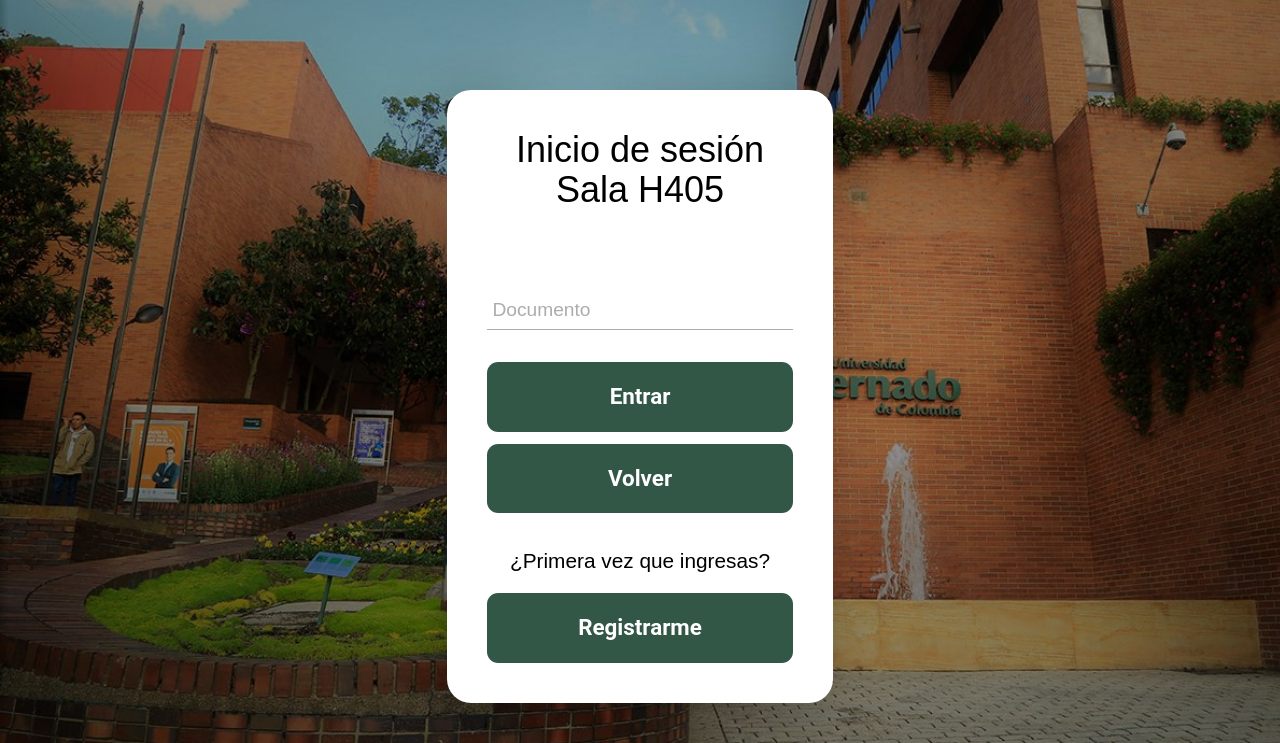
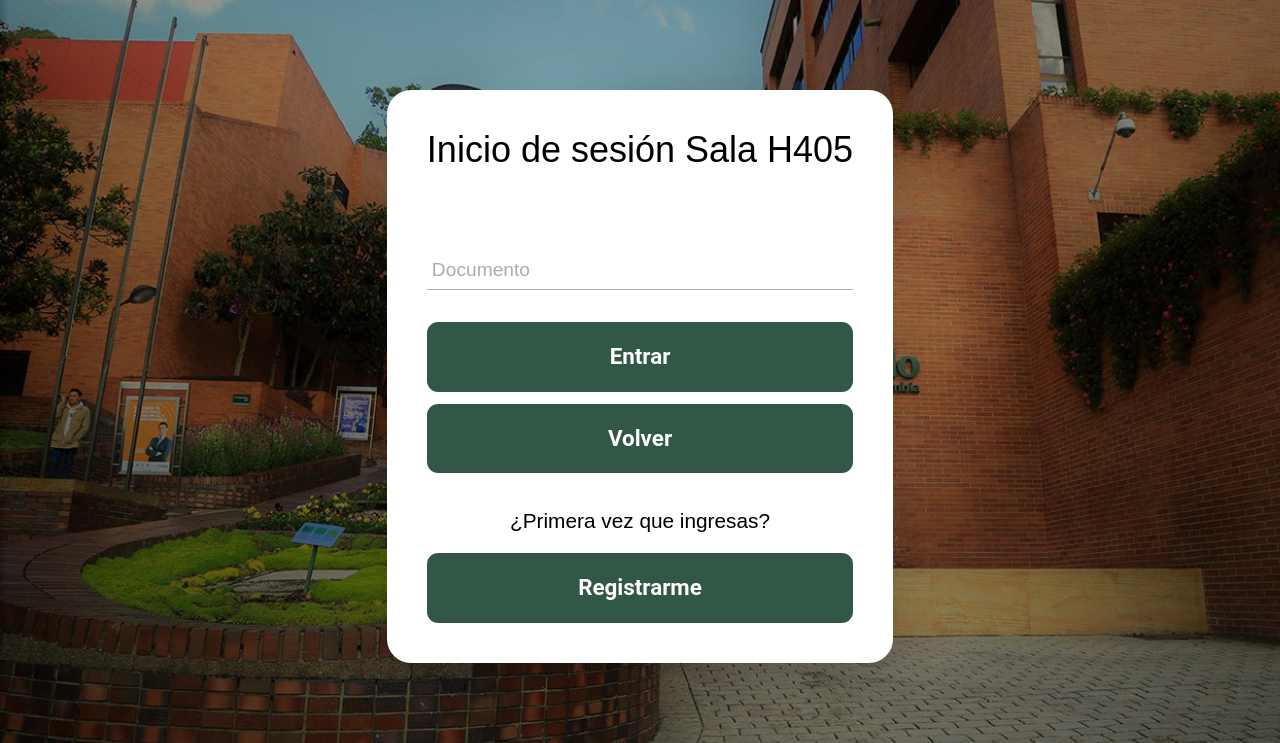
Before and after one commit to ST3V3B0Y/UECSoftwareH, a Flask app: page /login in a window 1280 px wide. Shown: the part 134-877 px from the top of the page. Run offline with Flask 3, Linux system fonts and the light colour scheme; style sheets or scripts are compiled from the project's sources; some libraries are stand-ins or nearby versions.

Commit message:
Actualización DB y Registro

```diff
--- a/app/templates/usuario/login_usuarios.html
+++ b/app/templates/usuario/login_usuarios.html
@@ -63,7 +63,7 @@
   <div class="flex justify-center m-24">
     <form action="{{ url_for('usuario.login_usuario') }}" class="bg-white max-w-lg  p-10 rounded-3xl shadow-2xl"
       method="post">
-      <h2 class="text-4xl mb-4 text-center">Inicio de sesión <br> Sala H405</h2>
+      <h2 class="text-4xl mb-4 text-center">Inicio de sesión Sala H405</h2>
       <p class="font-light text-lg text-center">Por favor ingresa los siguientes datos:</p>
       <div class="mt-8 grid gap-8">
         <div class="form__group">
```
